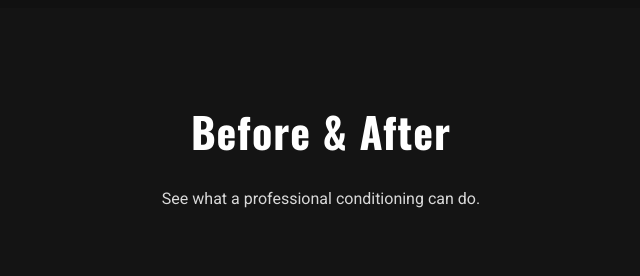
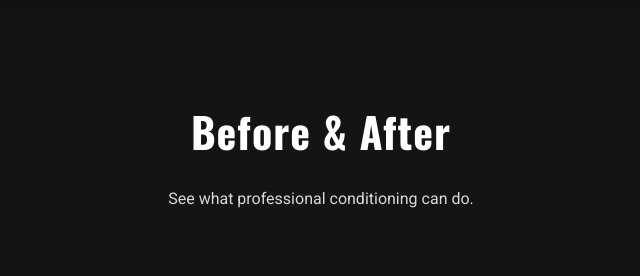
Before and after one commit to SawyerWetson/JakeAndCaseFootballs, a website: page index.html in a window 1280 px wide. Shown: the part 2833-3109 px from the top of the page, 319-959 px from the left. Drawn offline with nearby package versions, Linux system fonts and the light colour scheme.

Commit message:
Update index.html

```diff
--- a/index.html
+++ b/index.html
@@ -374,22 +374,39 @@ Supporting a student-run business while receiving quality service.
 <!-- BEFORE & AFTER GALLERY -->
 <!-- ========================= -->
 
+<!-- ========================= -->
+<!-- BEFORE & AFTER GALLERY -->
+<!-- ========================= -->
+
 <section id="gallery" class="gallery">
 
-    <h2 class="section-title">Before & After</h2>
+    <h2 class="section-title">
+        Before & After
+    </h2>
 
     <p class="section-subtitle">
-        See what a professional conditioning can do.
+        See what professional conditioning can do.
     </p>
 
+
     <div class="gallery-grid">
+
+
         <div class="comparison-slider">
 
-    <img src="images/after1.jpg" alt="Football After">
+
+            <img
+                src="images/after1.jpg"
+                alt="Football After"
+            >
+
 
             <div class="before-image">
 
-        <img src="images/before1.jpg" alt="Football Before">
+                <img
+                    src="images/before1.jpg"
+                    alt="Football Before"
+                >
 
             </div>
 
@@ -404,21 +421,26 @@ Supporting a student-run business while receiving quality service.
 
 
             <div class="slider-label before-label">
+
                 BEFORE
+
             </div>
 
 
             <div class="slider-label after-label">
+
                 AFTER
-    </div>
 
             </div>
 
 
         </div>
 
+
+    </div>
+
+
 </section>
-
 <!-- ========================= -->
 <!-- REVIEWS -->
 <!-- ========================= -->
```
Lines whose indentation alone changed are shown as unchanged.
